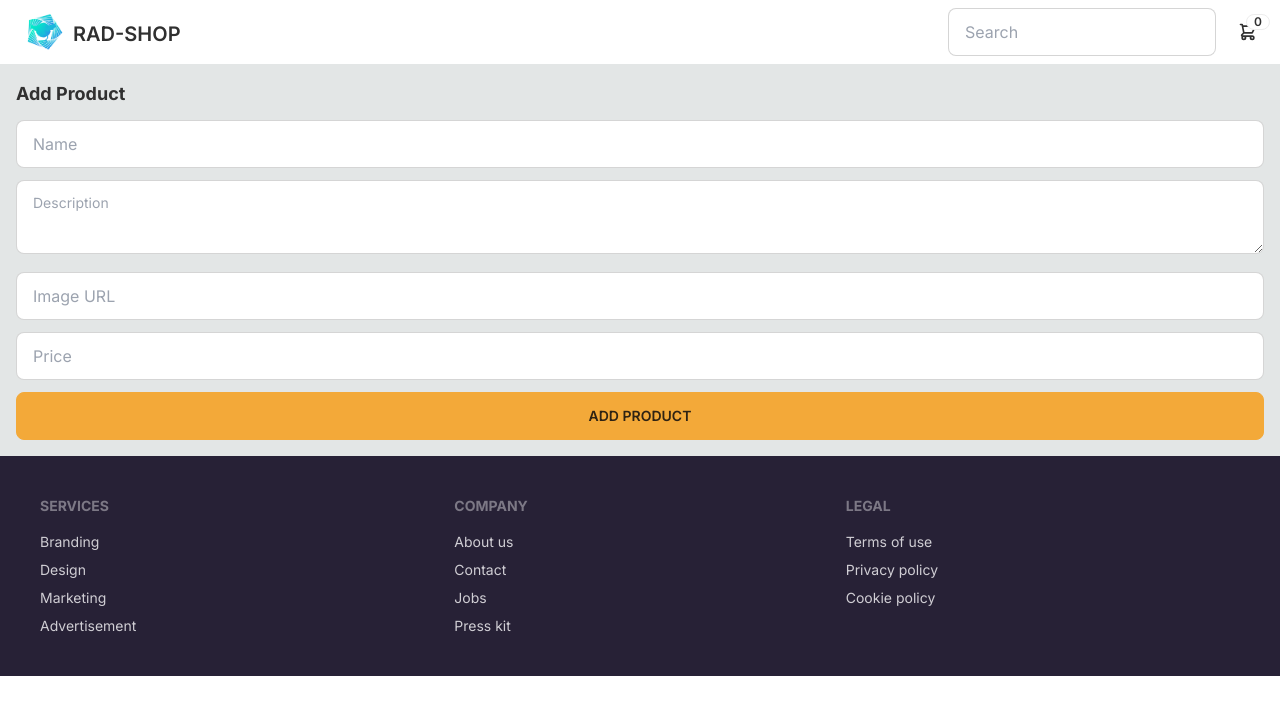
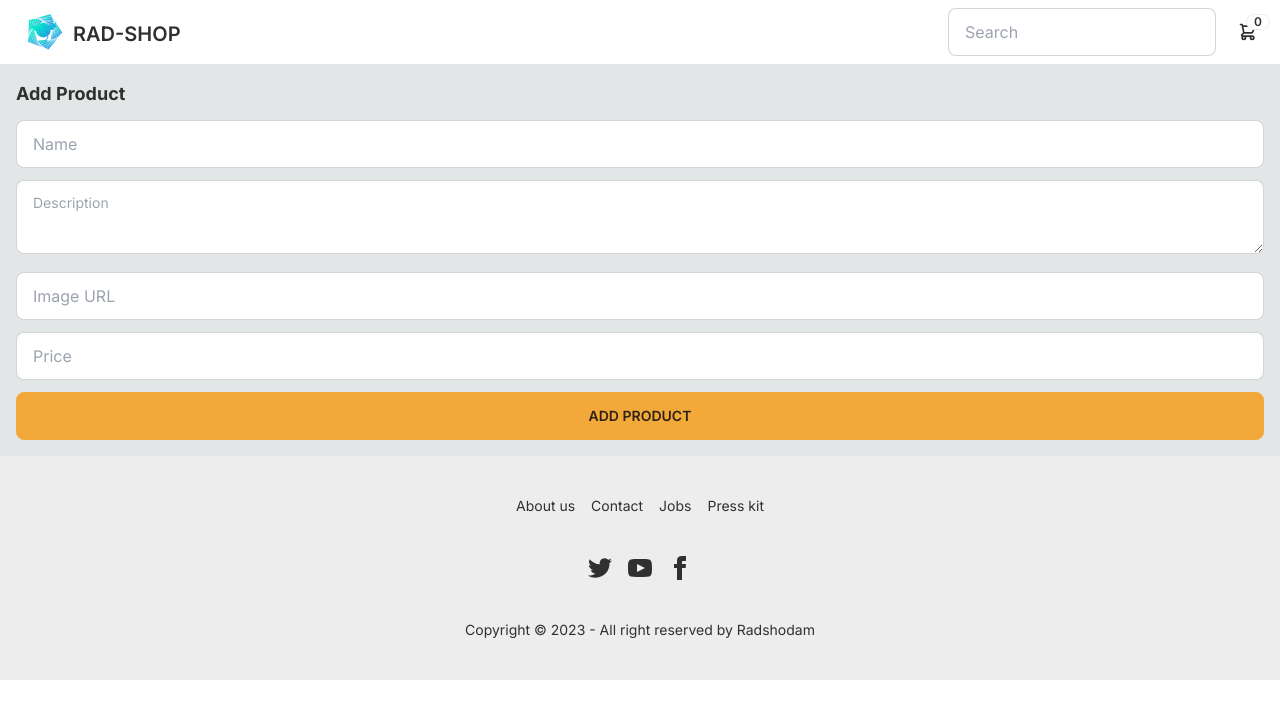
Before and after one commit to radshodam/ecommerce-next-14, a Next.js app in the folder ecommerce-next-14/: page /add-product in a window 1280 px wide. Shown: the top 718 px of the page. Built offline with nearby package versions, Linux system fonts and the light colour scheme; no server answers.

Commit message:
✅ update footer

```diff
--- a/ecommerce-next-14/src/app/Footer.tsx
+++ b/ecommerce-next-14/src/app/Footer.tsx
@@ -1,28 +1,25 @@
 export default function Footer() {
     return (
-        <footer className="bg-neutral p-10 text-neutral-content">
-            <div className="footer m-auto max-w-7xl">
-                <div>
-                    <span className="footer-title">Services</span>
-                    <a className="link-hover link">Branding</a>
-                    <a className="link-hover link">Design</a>
-                    <a className="link-hover link">Marketing</a>
-                    <a className="link-hover link">Advertisement</a>
-                </div>
-                <div>
-                    <span className="footer-title">Company</span>
-                    <a className="link-hover link">About us</a>
-                    <a className="link-hover link">Contact</a>
-                    <a className="link-hover link">Jobs</a>
-                    <a className="link-hover link">Press kit</a>
-                </div>
-                <div>
-                    <span className="footer-title">Legal</span>
-                    <a className="link-hover link">Terms of use</a>
-                    <a className="link-hover link">Privacy policy</a>
-                    <a className="link-hover link">Cookie policy</a>
-                </div>
-            </div>
-        </footer>
+        <div className="m-auto max-w-7xl">
+            <footer className="footer footer-center p-10 bg-base-200 text-base-content rounded">
+                <nav className="grid grid-flow-col gap-4">
+                    <a className="link link-hover">About us</a>
+                    <a className="link link-hover">Contact</a>
+                    <a className="link link-hover">Jobs</a>
+                    <a className="link link-hover">Press kit</a>
+                </nav>
+                <nav>
+                    <div className="grid grid-flow-col gap-4">
+                        <a><svg xmlns="http://www.w3.org/2000/svg" width="24" height="24" viewBox="0 0 24 24" className="fill-current"><path d="M24 4.557c-.883.392-1.832.656-2.828.775 1.017-.609 1.798-1.574 2.165-2.724-.951.564-2.005.974-3.127 1.195-.897-.957-2.178-1.555-3.594-1.555-3.179 0-5.515 2.966-4.797 6.045-4.091-.205-7.719-2.165-10.148-5.144-1.29 2.213-.669 5.108 1.523 6.574-.806-.026-1.566-.247-2.229-.616-.054 2.281 1.581 4.415 3.949 4.89-.693.188-1.452.232-2.224.084.626 1.956 2.444 3.379 4.6 3.419-2.07 1.623-4.678 2.348-7.29 2.04 2.179 1.397 4.768 2.212 7.548 2.212 9.142 0 14.307-7.721 13.995-14.646.962-.695 1.797-1.562 2.457-2.549z"></path></svg></a>
+                        <a><svg xmlns="http://www.w3.org/2000/svg" width="24" height="24" viewBox="0 0 24 24" className="fill-current"><path d="M19.615 3.184c-3.604-.246-11.631-.245-15.23 0-3.897.266-4.356 2.62-4.385 8.816.029 6.185.484 8.549 4.385 8.816 3.6.245 11.626.246 15.23 0 3.897-.266 4.356-2.62 4.385-8.816-.029-6.185-.484-8.549-4.385-8.816zm-10.615 12.816v-8l8 3.993-8 4.007z"></path></svg></a>
+                        <a><svg xmlns="http://www.w3.org/2000/svg" width="24" height="24" viewBox="0 0 24 24" className="fill-current"><path d="M9 8h-3v4h3v12h5v-12h3.642l.358-4h-4v-1.667c0-.955.192-1.333 1.115-1.333h2.885v-5h-3.808c-3.596 0-5.192 1.583-5.192 4.615v3.385z"></path></svg></a>
+                    </div>
+                </nav>
+                <aside>
+                    <p>Copyright © 2023 - All right reserved by Radshodam</p>
+                </aside>
+            </footer>
+        </div>
+
     );
 }
```
